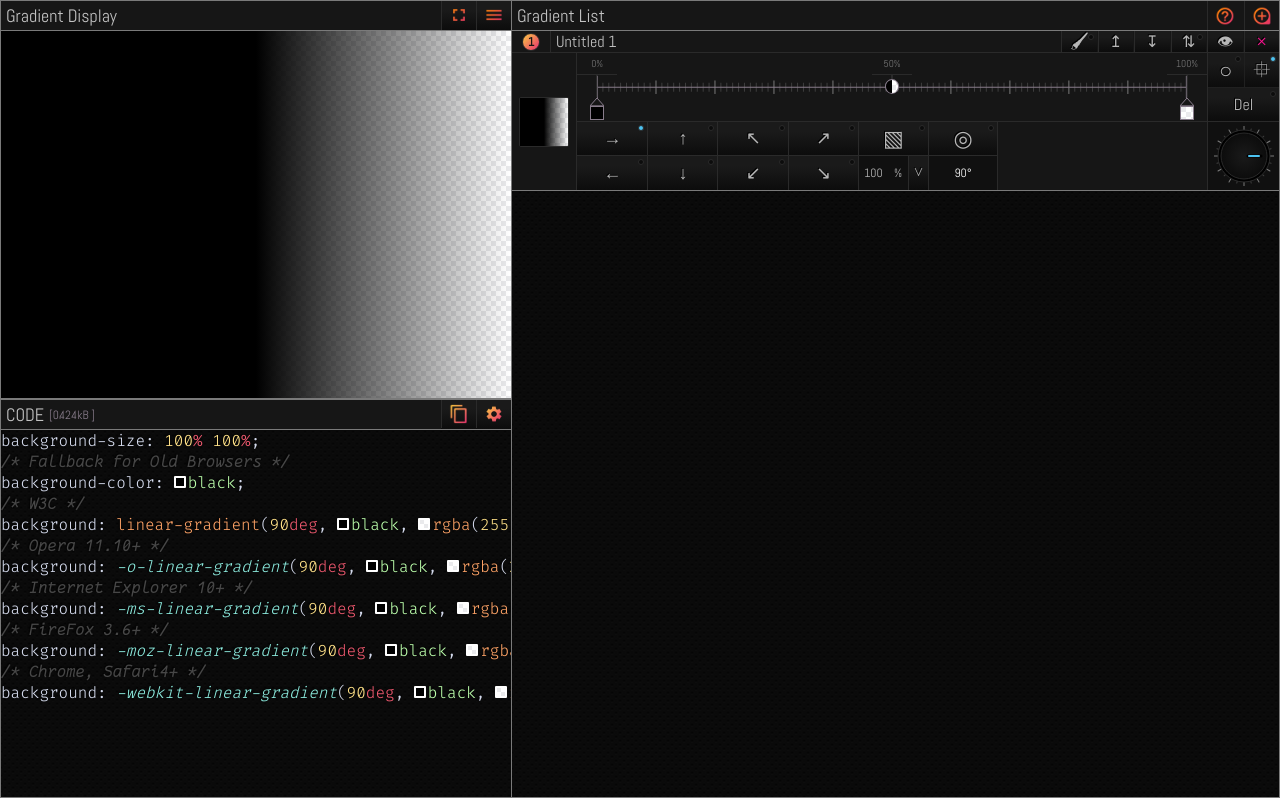
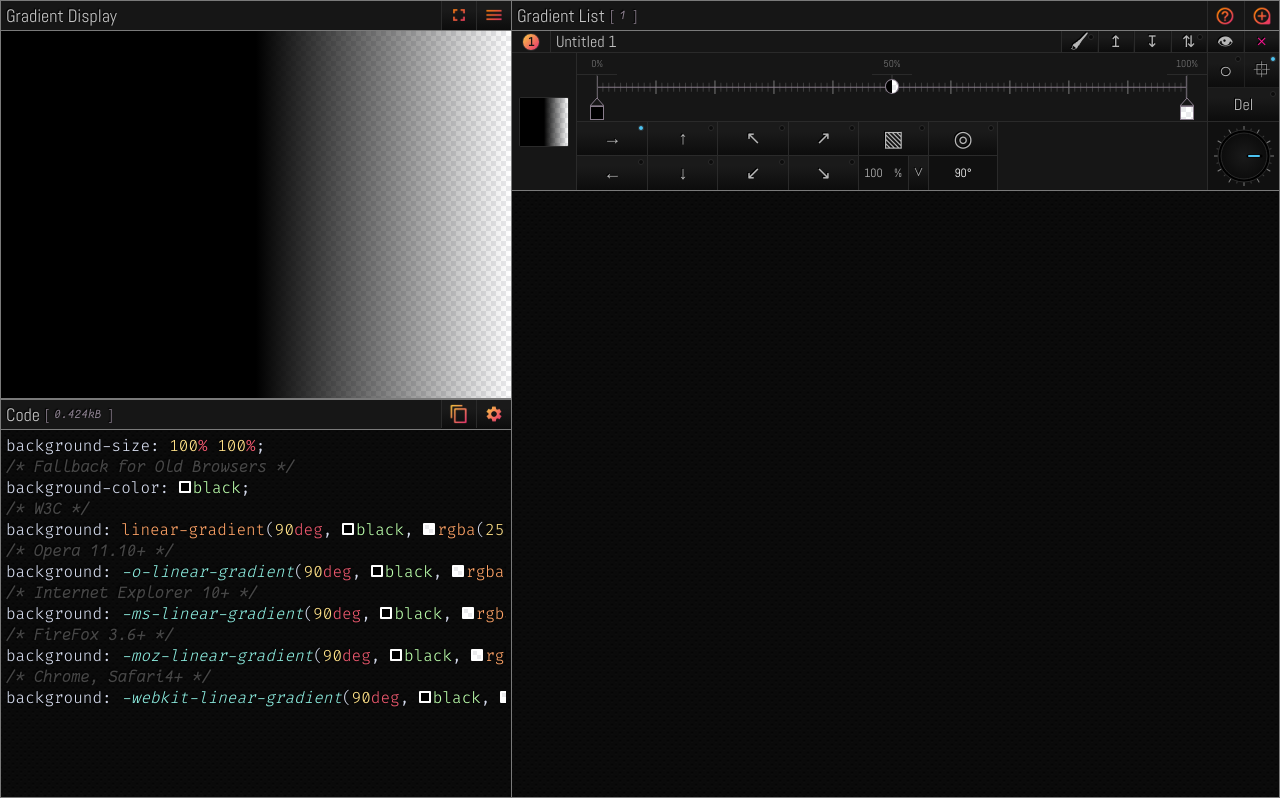
Before and after one commit to tschiboka/colorpicker, a React (Create React App) app: page / in a window 1280 px wide. Built offline with nearby package versions, Linux system fonts and the light colour scheme.

Commit message:
further style headers

```diff
--- a/src/App.scss
+++ b/src/App.scss
@@ -58,6 +58,27 @@
         padding: 0 0 0 5px;
         border-bottom: $primaryBorder;
         cursor: default;
+        & > span {
+            height: 100%;
+            display: flex;
+            justify-content: center;
+            align-items: center;
+            text-shadow: -1px -1px 1px black;
+            & > span {
+                margin-left: 5px;
+                display: flex;
+                justify-content: center;
+                align-items: center;
+                color: $tertiaryTextColor;
+                font-size: $smlFont;
+                & > span {
+                    margin: 0 7px 0 5px;
+                    font-family: "Fantasque";
+                    font-style: italic;
+                    font-size: 13px;
+                }
+            }
+        }
         button {
             width: 35px;
             display: flex;
--- a/src/Components/Code/Code.js
+++ b/src/Components/Code/Code.js
@@ -543,9 +543,13 @@ export default class Code extends Component {
         return (
             <div className="Code">
                 <header>
-                    <span>CODE</span>
+                    <span>
+                        Code
+                        <span className="bite-count">[
+                            <span>{this.state.bites / 1000}kB </span>
+                        ]</span>
+                    </span>
 
-                    <span className="bite-count">[{this.state.bites / 1000}kB ]</span>
 
                     <div>
                         <button
--- a/src/Components/Code/Code.scss
+++ b/src/Components/Code/Code.scss
@@ -8,17 +8,6 @@
     color: $primaryTextColor;
     background-image: $dottedImg;
     header {
-        & > span {
-            height: 30px;
-            display: flex;
-            justify-content: center;
-            align-items: center;
-        }
-        .bite-count {
-            margin-left: 5px;
-            font-size: $xsmFont;
-            color: $tertiaryTextColor;
-        }
         & > div {
             margin-left: auto;
             height: 100%;
@@ -48,13 +37,14 @@
     .Code__body {
         position: relative;
         width: 100%;
-        height: calc(100% - 30px);
+        height: calc(100% - 40px);
     }
     #code {
         height: 100%;
         max-height: 100%;
         max-width: 100%;
         overflow: auto;
+        margin: 5px;
         font-size: $medFont;
         text-shadow: -1px -1px 2px black;
         code {user-select: auto;}
--- a/src/Components/GradientList/GradientList.js
+++ b/src/Components/GradientList/GradientList.js
@@ -164,7 +164,14 @@ export default class GradientList extends Component {
                 onMouseLeave={e => this.handleOnMouseLeave(e)}
             >
                 <header>
-                    <span>Gradient List</span>
+                    <span>
+                        Gradient List
+                        <span> [
+                            <span>
+                                {this.props.gradients.length}
+                            </span>
+                                 ] </span>
+                    </span>
 
                     <div>
                         <button
--- a/src/constants/constants.scss
+++ b/src/constants/constants.scss
@@ -24,7 +24,7 @@ $codeYellow:                  #ffe188;
 $codeOrange:                  #fca266;
 $codeWhite:                   #d4daec;
 $codeRed:                     #ef596f;
-$codePurple:                  #c85fde;
+$codePurple:                  #e56efd;
 $codeGreen:                   #bcffac;
 $codeGray:                    #474747;
 // GRADIENTS
```
